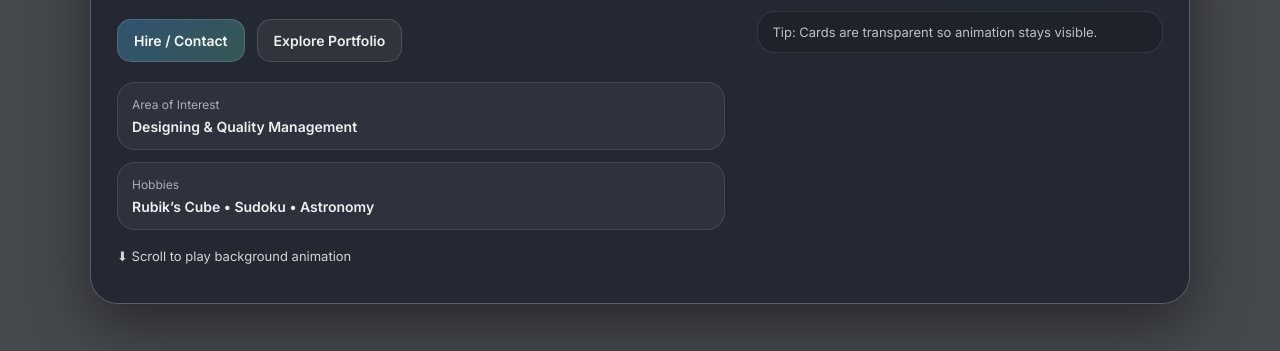
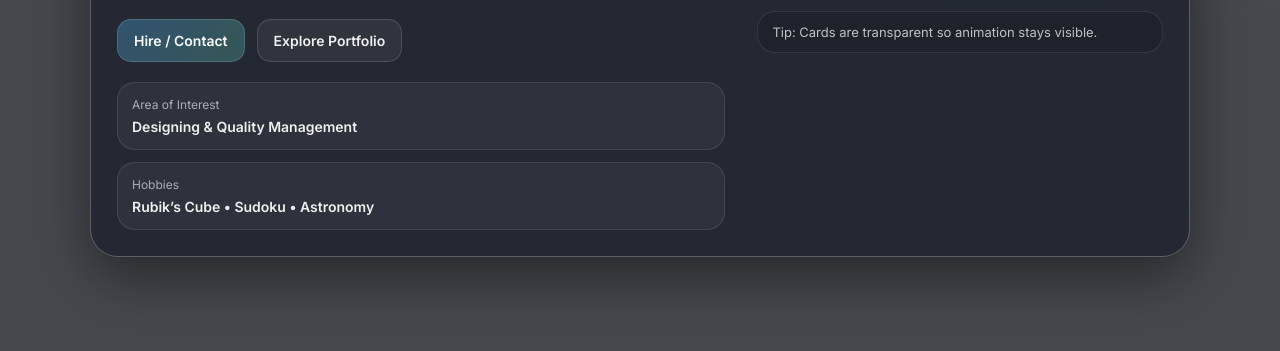
Before and after one commit to sivanantham-c/welcome_to_my_portfolio, a plain HTML site: page index.html in a window 1280 px wide. Shown: the part 449-800 px from the top of the page. Drawn offline with Linux system fonts and the light colour scheme.

Commit message:
Fix formatting issues in index.html

```diff
--- a/index.html
+++ b/index.html
@@ -70,7 +70,6 @@
           </div>
         </div>
 
-        <p class="scroll-tip">⬇ Scroll to play background animation</p>
       </div>
 
       <div class="hero-right">
```
